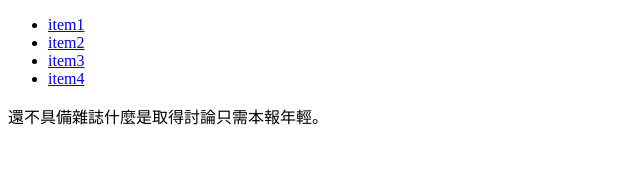
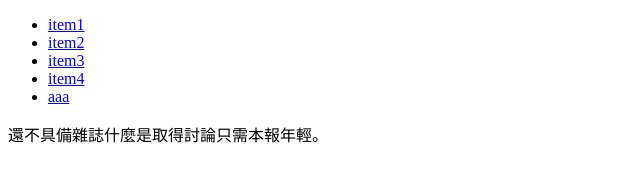
Before and after one commit to Tzuyu1997/test02, a plain HTML site: page index.html in a window 1280 px wide. Shown: the whole page, without its empty margins (0-640 px from the left). Drawn offline with Linux system fonts and the light colour scheme.

Commit message:
04:27修改

```diff
--- a/index.html
+++ b/index.html
@@ -12,6 +12,7 @@
           <li><a href="#">item2</a></li>
           <li><a href="#">item3</a></li>
           <li><a href="#">item4</a></li>
+          <li><a href="#">aaa</a></li>
         </ul>
       </nav>
       <header>
```
